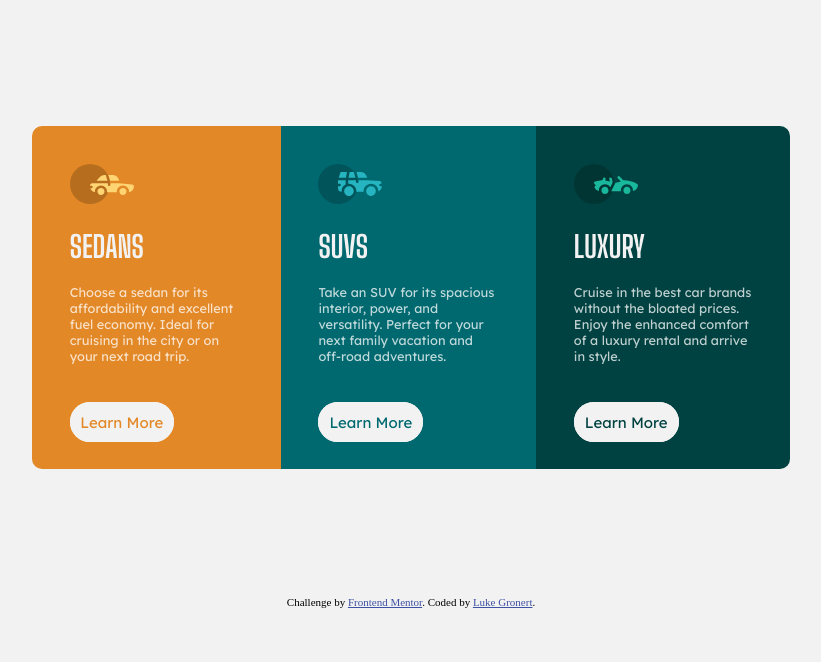
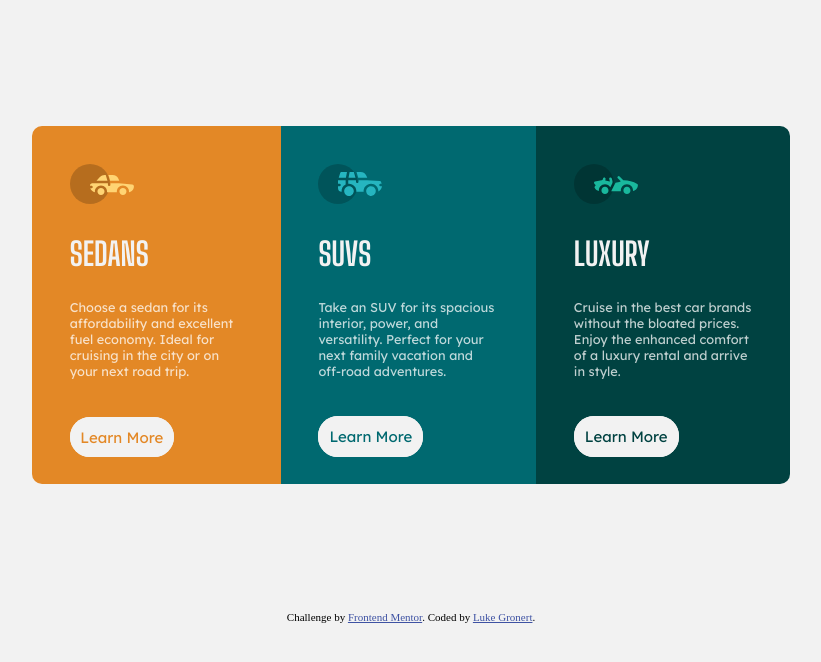
Before and after one commit to lukegronert/ThreeColumnCardComponent, a website: page index.html in a window 1280 px wide. Shown: the whole page, without its empty margins (229-1050 px from the left). Drawn offline with Linux system fonts and the light colour scheme.

Commit message:
Removed !important from styles.css and reorganized code to accomplish the same thing without !important

```diff
--- a/index.html
+++ b/index.html
@@ -23,21 +23,21 @@
     <div id="content">
       <div id="sedansCard" class='card'>
         <img src='./images/icon-sedans.svg' alt='sedan image'>
-        <h1>Sedans</h1>
+        <h2>Sedans</h2>
         <p>Choose a sedan for its affordability and excellent fuel economy. Ideal for cruising in the city
           or on your next road trip.</p>
         <a href="#">Learn More</a>
       </div>
       <div id="suvCard" class='card'>
         <img src='./images/icon-suvs.svg' alt='SUV image'>
-        <h1>SUVs</h1>
+        <h2>SUVs</h2>
         <p>Take an SUV for its spacious interior, power, and versatility. Perfect for your next family vacation
           and off-road adventures.</p>
         <a href="#">Learn More</a>
       </div>
       <div id="luxuryCard" class='card'>
         <img src='./images/icon-luxury.svg' alt='luxury car image'>
-        <h1>Luxury</h1>
+        <h2>Luxury</h2>
         <p>Cruise in the best car brands without the bloated prices. Enjoy the enhanced comfort of a luxury
           rental and arrive in style.</p>
         <a href="#">Learn More</a>
--- a/styles.css
+++ b/styles.css
@@ -43,6 +43,13 @@ body {
   color: hsl(179, 100%, 13%);
 }
 
+#suvCard a:hover,
+#sedansCard a:hover,
+#luxuryCard a:hover {
+  background-color: transparent;
+  color: hsl(0, 0%, 95%);
+}
+
 .card {
   padding: 10%;
 }
@@ -53,10 +60,11 @@ body {
   }
 }
 
-.card h1 {
+.card h2 {
   color: hsl(0, 0%, 95%);
   font-family: "Big Shoulders Display", cursive;
   text-transform: uppercase;
+  font-size: 2rem;
 }
 
 .card p {
@@ -73,7 +81,6 @@ body {
 
 .card a {
   background-color: hsl(0, 0%, 95%);
-  color: inherit;
   border-radius: 20px;
   text-decoration: none;
   outline: none;
@@ -84,6 +91,7 @@ body {
   border: 2px solid hsl(0, 0%, 95%);
   box-sizing: border-box;
   cursor: pointer;
+  align-self: flex-end;
 }
 
 @media (min-width: 900px) {
@@ -91,8 +99,3 @@ body {
     width: 7rem;
   }
 }
-
-.card a:hover {
-  background-color: transparent;
-  color: hsl(0, 0%, 95%) !important;
-}
```
